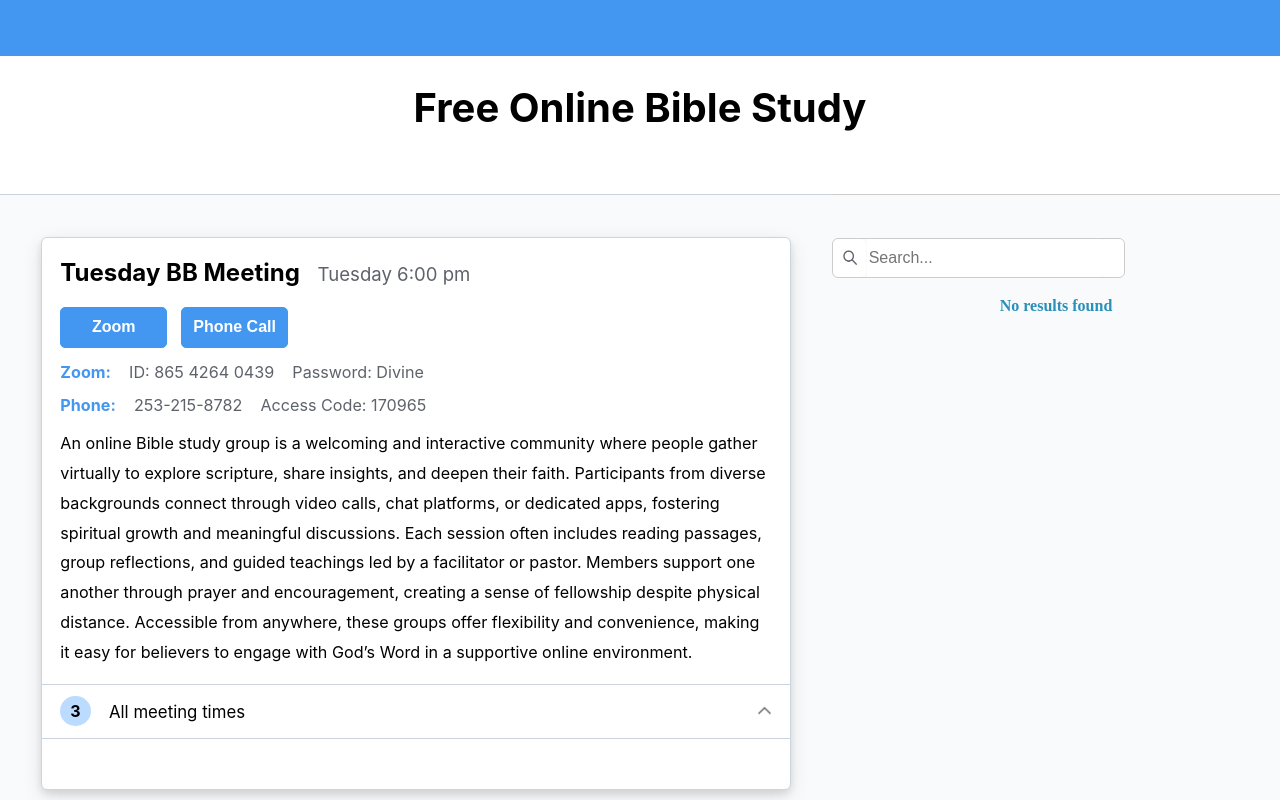
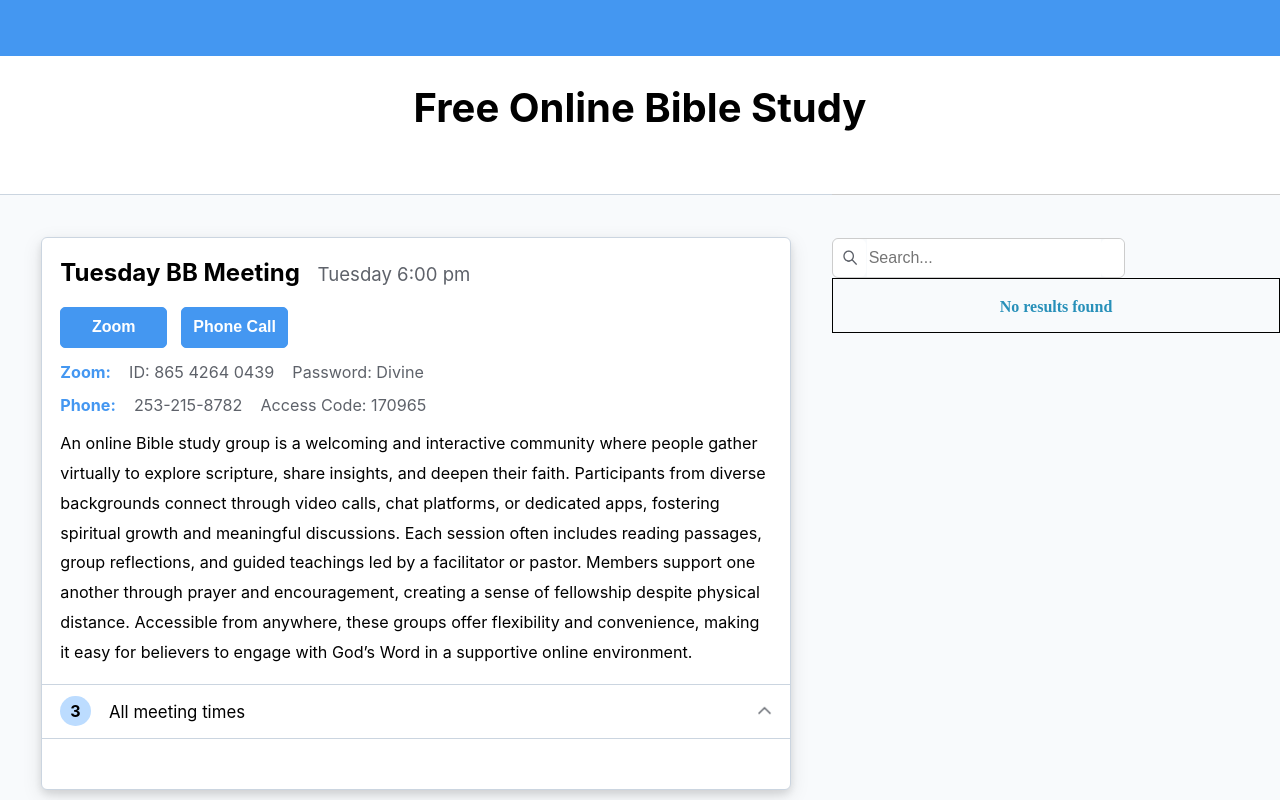
Before and after one commit to nburuchara/obs, a React (Create React App) app: page / in a window 1280 px wide. Built offline with nearby package versions, Linux system fonts and the light colour scheme.

Commit message:
Landing page

```diff
--- a/src/landing/LandingPg.js
+++ b/src/landing/LandingPg.js
@@ -307,6 +307,10 @@ const Styles = styled.div  `
     margin-top: 10.5px;
     margin-left: 5%;
     cursor: pointer;
+}
+
+.searchResults {
+    border: 1px solid black;
 }
 
     // - - CSS TRANSITIONS / ANIMATIONS - - //
@@ -627,7 +631,7 @@ export default class LandingPage extends Component {
                                         </div>
                                     </div>
                                     {searchInput !== "" && (
-                                        <div style={{width: this.state.leftPaneMinimized ? "47%" : ""}} className='searchResults'>
+                                        <div className='searchResults'>
                                             {isSearchLoading &&
                                                 <div>
                                                     <p>Loading...</p>
```
